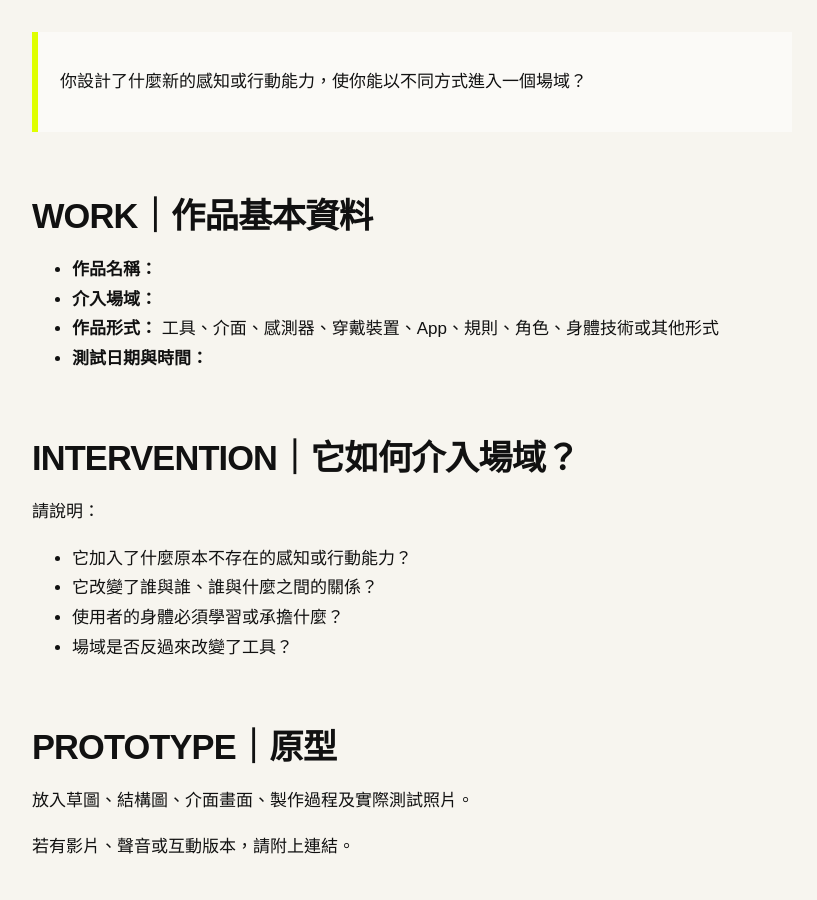
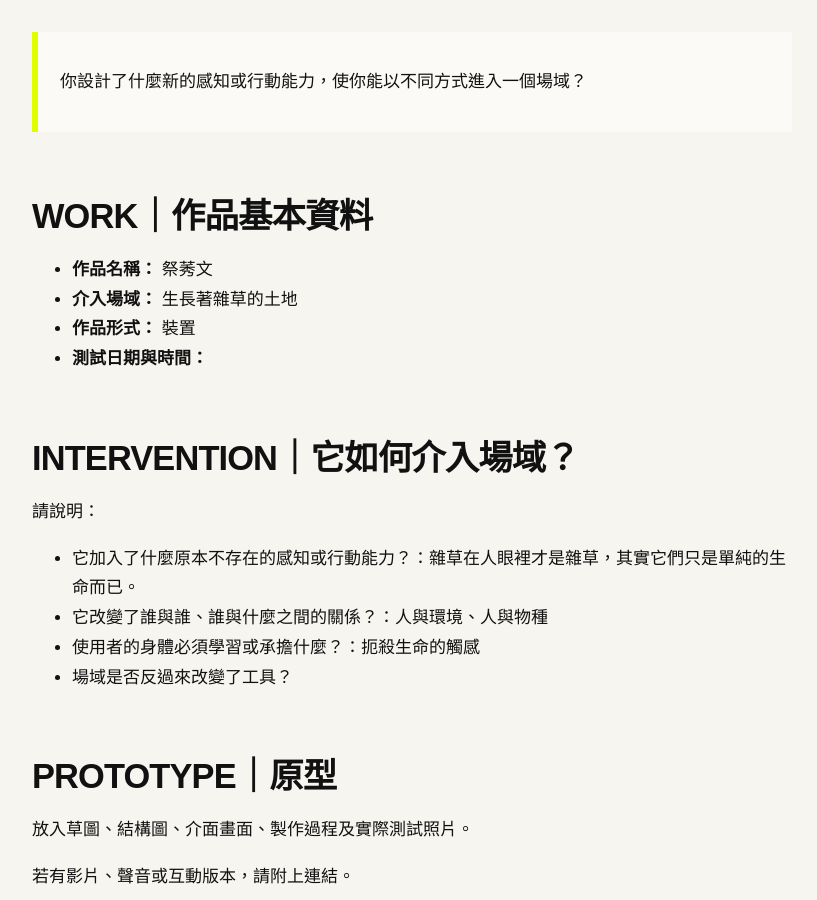
Before and after one commit to irisalco/fieldworkarchive, a Jekyll site: the page built from weeks/week-09.md, in a window 1280 px wide and 900 px high, scrolled down 342 px. Shown: the whole window, without its empty margins (48-865 px from the left). Built offline with Jekyll 4.4.1, drawn with Linux system fonts in a browser that asks for light colours.

Commit message:
Update week-09.md

```diff
--- a/weeks/week-09.md
+++ b/weeks/week-09.md
@@ -11,10 +11,9 @@ permalink: /weeks/week-09/
 
 ## WORK｜作品基本資料
 
-* **作品名稱：**
-* **介入場域：**
-* **作品形式：**
-  工具、介面、感測器、穿戴裝置、App、規則、角色、身體技術或其他形式
+* **作品名稱：** 祭莠文
+* **介入場域：** 生長著雜草的土地
+* **作品形式：** 裝置
 * **測試日期與時間：**
 
 
@@ -22,9 +21,9 @@ permalink: /weeks/week-09/
 
 請說明：
 
-* 它加入了什麼原本不存在的感知或行動能力？
-* 它改變了誰與誰、誰與什麼之間的關係？
-* 使用者的身體必須學習或承擔什麼？
+* 它加入了什麼原本不存在的感知或行動能力？：雜草在人眼裡才是雜草，其實它們只是單純的生命而已。
+* 它改變了誰與誰、誰與什麼之間的關係？：人與環境、人與物種
+* 使用者的身體必須學習或承擔什麼？：扼殺生命的觸感
 * 場域是否反過來改變了工具？
 
 ## PROTOTYPE｜原型
```
